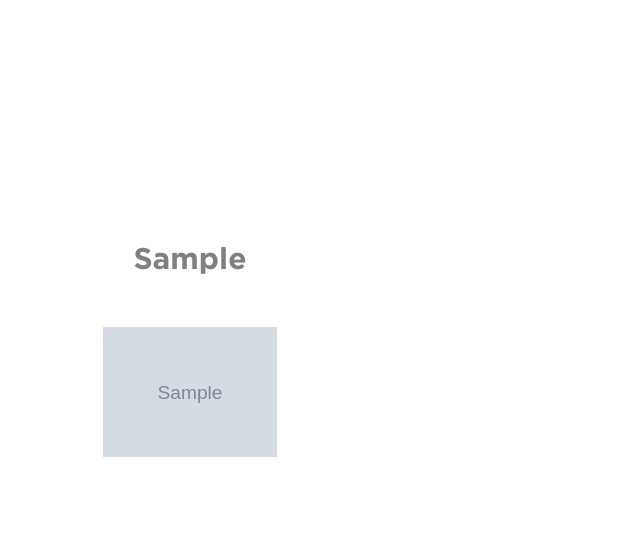
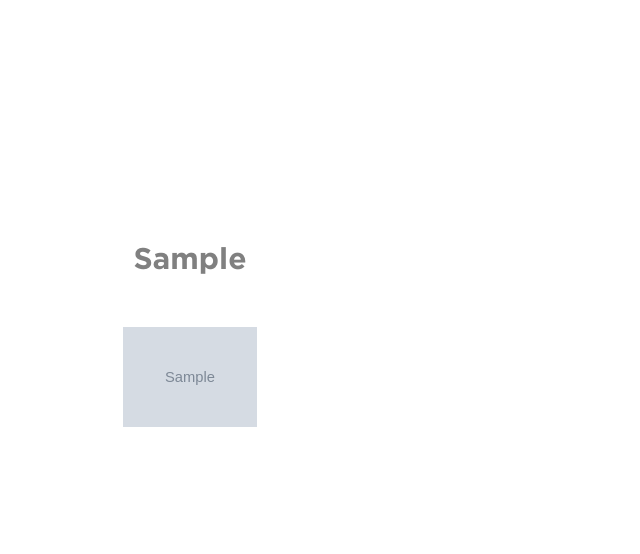
Before and after one commit to marinamaluta/livrarias, a Django app: page /tema/1/ in a window 1280 px wide. Shown: the part 569-1123 px from the top of the page, without its empty margins (0-640 px from the left). Run offline with Django 3.2, Linux system fonts and the light colour scheme; tables that the repository leaves empty hold one stand-in row (values such as "Sample post"); grey boxes marked "Sample" are stand-in pictures; some libraries are stand-ins or nearby versions; some web fonts are replaced.

Commit message:
tamanho icone tema

```diff
--- a/conteudos/templates/conteudos/tema.html
+++ b/conteudos/templates/conteudos/tema.html
@@ -36,7 +36,7 @@
                         <a href="{% url 'tema-tipo' x v %}">
                            <!-- <i class="{{tipo_img|get_item:k }} fa-5x" aria-hidden="true" class="img-circle img-responsive" alt="Resultado de imagem para combo1"
                                 title="Resultado de imagem para combo1"></i>-->
-                            <img class=" img.padrao" src="{{tipo_img|get_item:k }}" style="height:130px;">
+                            <img class=" img.padrao" src="{{tipo_img|get_item:k }}" style="height:100px;">
                         </a>
                     </div>
                     </br>
```
